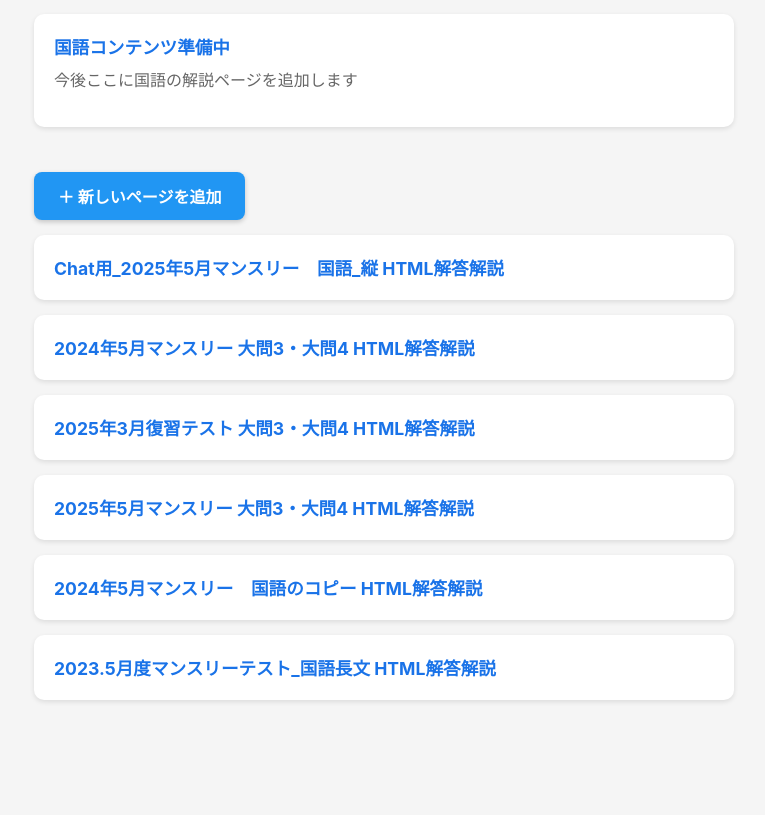
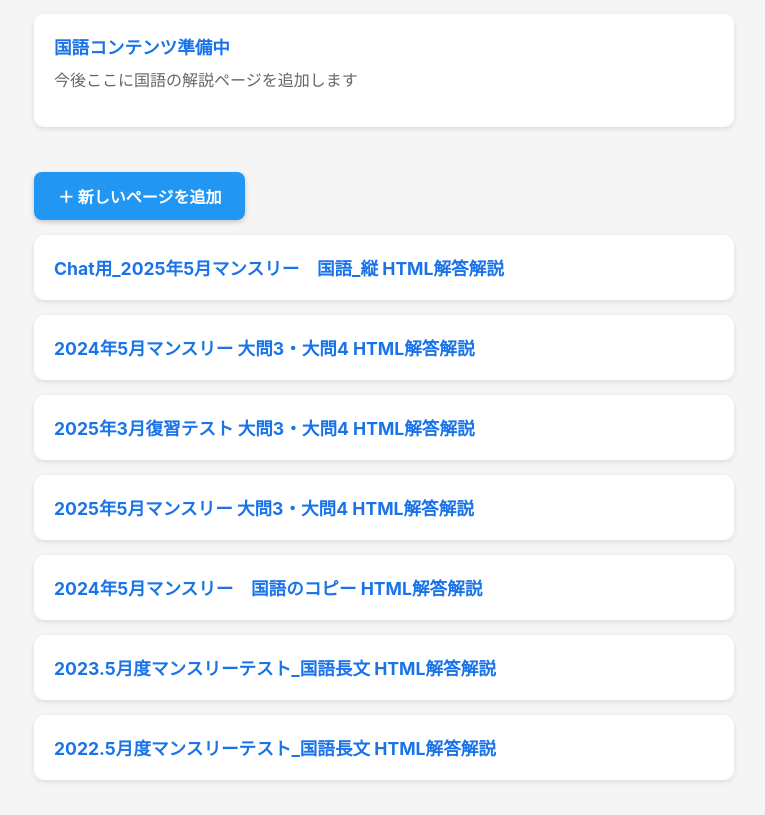
Before and after one commit to iwslatojp29/math-app, a plain HTML site: page japanese/index.html in a window 1280 px wide. Shown: the part 152-967 px from the top of the page, without its empty margins (256-1021 px from the left). Before the commit the page ends 887 px from the top, so only its background shows below. Drawn offline with Linux system fonts and the light colour scheme.

Commit message:
Auto-update index.html

```diff
--- a/japanese/index.html
+++ b/japanese/index.html
@@ -43,5 +43,8 @@
   <div class="card">
     <a href="./2023年5月マンスリー_v10.7.html">2023.5月度マンスリーテスト_国語長文 HTML解答解説</a>
   </div>
+  <div class="card">
+    <a href="./2022年5月マンスリー_v10.7.html">2022.5月度マンスリーテスト_国語長文 HTML解答解説</a>
+  </div>
 </body>
 </html>
```
